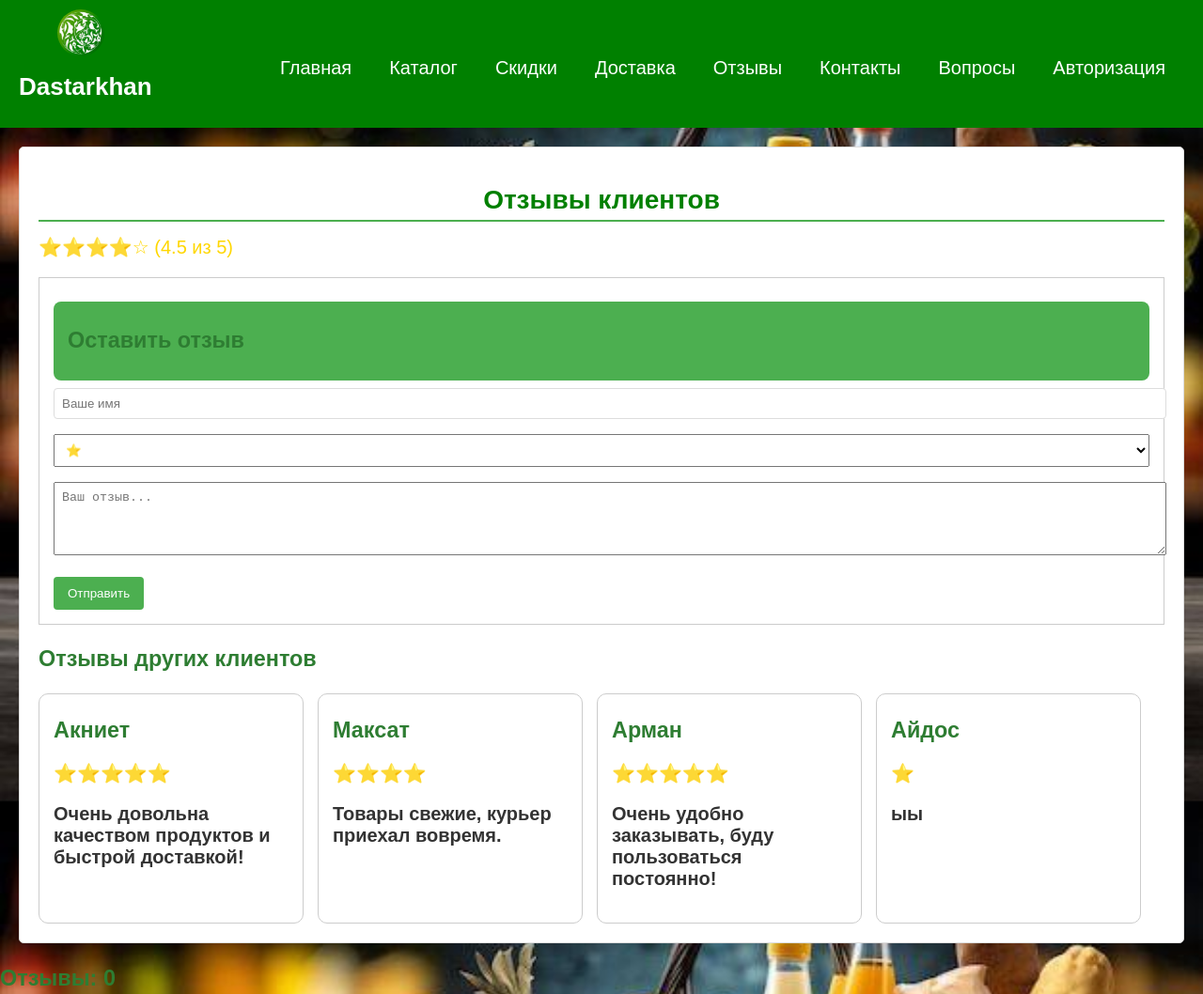
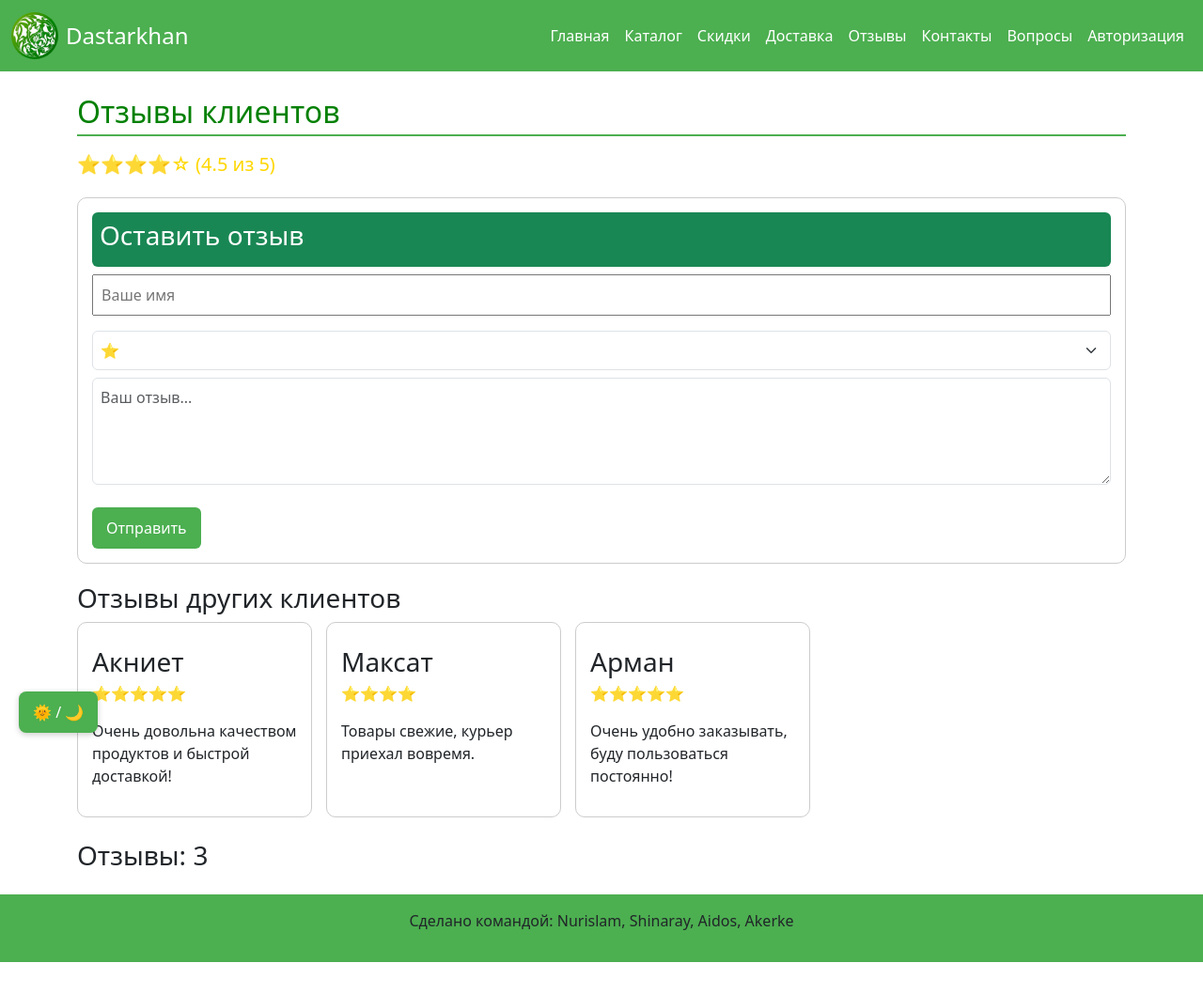
Before and after one commit to NurkhuzhayevaShinaray/dastarkhan-Katlog, a plain HTML site: page dastarkhan-Katlog-main (1)/dastarkhan-Katlog-main/reviews.html in a window 1280 px wide. Shown: the top 1058 px of the page at 94% size. After the commit the page ends 1024 px from the top, so only its background shows below. Drawn offline with nearby package versions, Linux system fonts and the light colour scheme.

Commit message:
Update reviews.html

```diff
--- a/dastarkhan-Katlog-main (1)/dastarkhan-Katlog-main/reviews.html
+++ b/dastarkhan-Katlog-main (1)/dastarkhan-Katlog-main/reviews.html
@@ -3,14 +3,12 @@
 <head>
   <meta charset="UTF-8">
   <title>Dastarkhan - Отзывы</title>
-  <link rel="stylesheet" href="styleNurislam.css">
+  <meta name="viewport" content="width=device-width, initial-scale=1.0">
+
+  <link href="https://cdn.jsdelivr.net/npm/bootstrap@5.3.0/dist/css/bootstrap.min.css" rel="stylesheet">
+
   <style>
-    body {
-        background-image:url(img/5357083477209642800.jpg);
-        background-size: cover;
-        background-position: center;
-        background-attachment: fixed;
-    }
+
 
     main h2 {
       color: green;
@@ -30,16 +28,19 @@
       padding: 15px;
       border: 1px solid #ccc;
       margin: 20px 0;
+      border-radius: 10px;
     }
 
-    .review-form input, .review-form textarea, .review-form select {
+    .review-form input,
+    .review-form textarea,
+    .review-form select {
       width: 100%;
       margin: 8px 0;
       padding: 8px;
     }
 
     .review-form button {
-      background:#4CAF50;
+      background: #4CAF50;
       color: white;
       border: none;
       padding: 10px 15px;
@@ -58,10 +59,7 @@
       padding: 15px;
       width: 250px;
       border-radius: 10px;
-
     }
-
-
 
     .review-card h3 {
       margin: 10px 0 5px;
@@ -71,32 +69,94 @@
       color: #FFD700;
     }
 
-    header {
-      display: flex;
-      justify-content: space-between;
-      align-items: center;
+
+    .dark-mode {
+      background-image: none !important;
+      background-color: #121212 !important;
+      color: #f1f1f1 !important;
+    }
+
+    .dark-mode header,
+    .dark-mode main,
+    .dark-mode footer {
+      background-color: #1e1e1e !important;
+      color: #e0e0e0 !important;
+    }
+
+    .dark-mode .review-form,
+    .dark-mode .review-card {
+      background-color: #2c2c2c !important;
+      border-color: #444 !important;
+    }
+
+    .dark-mode a {
+      color: #90caf9 !important;
+    }
+
+    .dark-mode #themeToggle {
+      background: #00bcd4;
+      color: black;
+    }
+
+    .soft-green {
+      background-color: #4CAF50 !important;
+    }
+
+    .soft-green .nav-link,
+    .soft-green .navbar-brand {
+      color: white !important;
+    }
+
+    .soft-green .nav-link:hover {
+      color: #e0ffe0 !important;
+    }
+
+    #themeToggle {
+      position: fixed;
+      bottom: 20px;
+      left: 20px;
+      background: #4CAF50;
+      border: none;
+      color: white;
+      padding: 10px 15px;
+      border-radius: 8px;
+      cursor: pointer;
+      z-index: 9999;
+      box-shadow: 0 2px 6px rgba(0,0,0,0.2);
     }
   </style>
 </head>
+
 <body>
-  <header>
-    <div class="logo">
-      <img src="img/photo_5359674248727231556_m.jpg" alt="Логотип">
-      <h1>Dastarkhan</h1>
+  <!-- Header -->
+  <header class="navbar navbar-expand-lg soft-green">
+    <div class="container-fluid">
+      <a class="navbar-brand d-flex align-items-center" href="#">
+        <img src="img/photo_5359674248727231556_m.jpg" alt="Логотип" width="50" height="50" class="me-2 rounded-circle">
+        <h1 class="m-0 fs-4">Dastarkhan</h1>
+      </a>
+
+      <button class="navbar-toggler text-white border-0" type="button" data-bs-toggle="collapse" data-bs-target="#navbarNav">
+        <span class="navbar-toggler-icon"></span>
+      </button>
+
+      <div class="collapse navbar-collapse justify-content-end" id="navbarNav">
+        <ul class="navbar-nav">
+          <li class="nav-item"><a class="nav-link" href="index.html">Главная</a></li>
+          <li class="nav-item"><a class="nav-link" href="catalog.html">Каталог</a></li>
+          <li class="nav-item"><a class="nav-link" href="discounts.html">Скидки</a></li>
+          <li class="nav-item"><a class="nav-link" href="delivery.html">Доставка</a></li>
+          <li class="nav-item"><a class="nav-link active" href="reviews.html">Отзывы</a></li>
+          <li class="nav-item"><a class="nav-link" href="contacts.html">Контакты</a></li>
+          <li class="nav-item"><a class="nav-link" href="questions.html">Вопросы</a></li>
+          <li class="nav-item"><a class="nav-link" href="auth.html">Авторизация</a></li>
+        </ul>
+      </div>
     </div>
-    <nav>
-      <a href="index.html">Главная</a>
-      <a href="catalog.html">Каталог</a>
-      <a href="discounts.html">Скидки</a>
-      <a href="delivery.html">Доставка</a>
-      <a href="reviews.html">Отзывы</a>
-      <a href="contacts.html">Контакты</a>
-      <a href="questions.html">Вопросы</a>
-      <a href="auth.html">Авторизация</a>
-    </nav>
   </header>
 
-  <main>
+
+  <main class="container mt-4">
     <h2>Отзывы клиентов</h2>
 
     <div class="rating">
@@ -104,35 +164,30 @@
     </div>
 
     <div class="review-form">
-      <div style="background: #4CAF50;color: white;padding: 5px 15px; border-radius: 8px;margin-top: 10px;">
-      <h3>Оставить отзыв</h3>
+      <div class="bg-success text-white p-2 rounded">
+        <h3>Оставить отзыв</h3>
       </div>
       <form id="reviewForm">
         <input type="text" placeholder="Ваше имя" required>
-        <select id="rating">
+        <select id="rating" class="form-select mt-2">
           <option>⭐</option>
           <option>⭐⭐</option>
           <option>⭐⭐⭐</option>
           <option>⭐⭐⭐⭐</option>
           <option>⭐⭐⭐⭐⭐</option>
         </select>
-        <textarea rows="4" placeholder="Ваш отзыв..." required></textarea>
-        <button type="submit">Отправить</button>
+        <textarea rows="4" placeholder="Ваш отзыв..." class="form-control mt-2" required></textarea>
+        <button type="submit" class="btn btn-success mt-3">Отправить</button>
       </form>
     </div>
 
-
     <h3>Отзывы других клиентов</h3>
-
     <div class="reviews-list" id="reviewsslist">
-
       <div class="review-card">
         <h3>Акниет</h3>
         <p class="stars">⭐⭐⭐⭐⭐</p>
         <p>Очень довольна качеством продуктов и быстрой доставкой!</p>
       </div>
-
-
 
       <div class="review-card">
         <h3>Максат</h3>
@@ -144,24 +199,26 @@
         <h3>Арман</h3>
         <p class="stars">⭐⭐⭐⭐⭐</p>
         <p>Очень удобно заказывать, буду пользоваться постоянно!</p>
-</div>
-      <div class="review-card">
-        <h3>Айдос</h3>
-        <p class="stars">⭐</p>
-        <p>ыы</p>
-
-
       </div>
     </div>
+
+    <h3 class="mt-4">Отзывы: <span id="counter" data-count="24">3</span></h3>
   </main>
 
- <h3>Отзывы: <span id="counter" data-count="24">0</span></h3>
+  <button id="themeToggle">🌞 / 🌙</button>
 
-
-  <footer>
+  <footer class="text-center mt-4 p-3"  style="background-color: #4CAF50;">
     <p>Сделано командой: Nurislam, Shinaray, Aidos, Akerke</p>
   </footer>
 
-  <script src="reviews.js"></script>
+<script src="https://ajax.googleapis.com/ajax/libs/jquery/3.7.1/jquery.min.js"></script>
+<script src="reviews.js"></script>
+
+  <script src="https://ajax.googleapis.com/ajax/libs/jquery/3.7.1/jquery.min.js"></script>
+
+
+  <script src="https://cdn.jsdelivr.net/npm/bootstrap@5.3.0/dist/js/bootstrap.bundle.min.js"></script>
 </body>
 </html>
+</body>
+</html>
```
